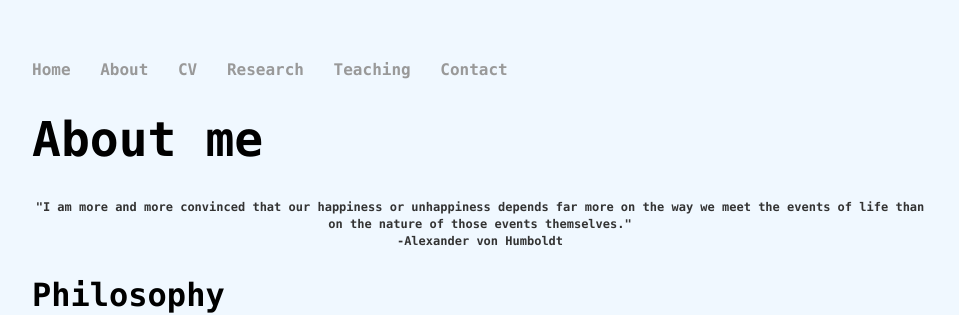
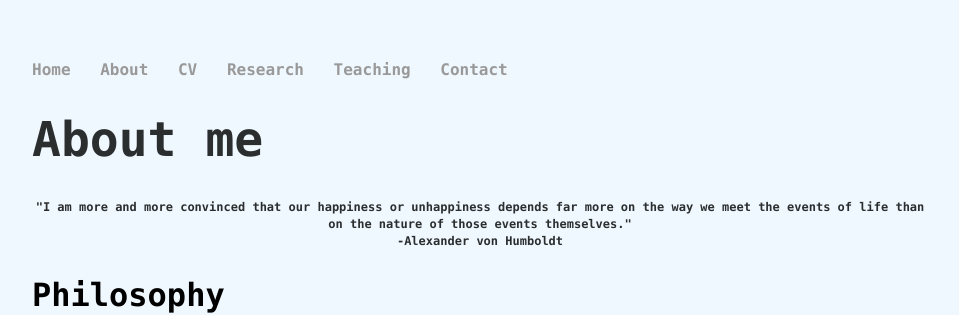
Before and after one commit to megannibbs/megannibbelink.github.io, a Jekyll site: the page built from about/index.html, in a window 1280 px wide. Shown: the top 315 px of the page, without its empty margins (160-1119 px from the left). Built offline with Jekyll 4.4.1, drawn with Linux system fonts in a browser that asks for light colours.

Commit message:
Update main.css

```diff
--- a/css/main.css
+++ b/css/main.css
@@ -23,7 +23,7 @@
 }
 h1 {
     font-size: 3em;
-    color: #F4F4F;
+    color: #2B2E2F;
     font-family:'Consolas', 'monaco', 'monospace';
 }
 h2 {
@@ -34,19 +34,19 @@
     font-size: 0.75em;
     font-family:'Consolas', 'monaco', 'monospace';
     line-height: 1.4em;
-    color: #333;
+    color: #2B2E2F;
 }
 h4 {
     font-size: 1.5em;
     font-family:'Consolas', 'monaco', 'monospace';
     line-height: 1.4em;
-    color: #333;
+    color: #2B2E2F;
 }
 p {
     font-size: 1.5em;
     font-family:'Avenir', 'Arial', sans-serif;
     line-height: 1.4em;
-    color: #333;
+    color: #2B2E2F;
 }
 footer {
     border-top: 1px solid #D16587;
```
